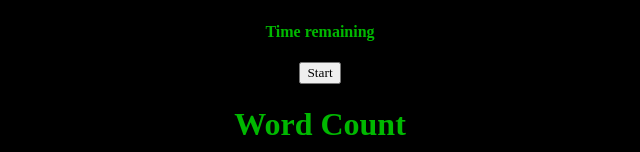
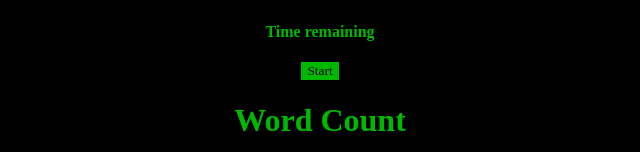
Before and after one commit to PJMantoss/speed-typing-game, a React (Create React App) app: page / in a window 1280 px wide. Shown: the part 138-290 px from the top of the page, without its empty margins (320-960 px from the left). Built offline with nearby package versions, Linux system fonts and the light colour scheme.

Commit message:
update App.css

```diff
--- a/src/App.css
+++ b/src/App.css
@@ -16,4 +16,6 @@ button {
   font-family: 'Press Start 2P', cursive;
   display: block;
   margin: 0 auto;
+  border: none;
+  background: #00b800;
 }
```
